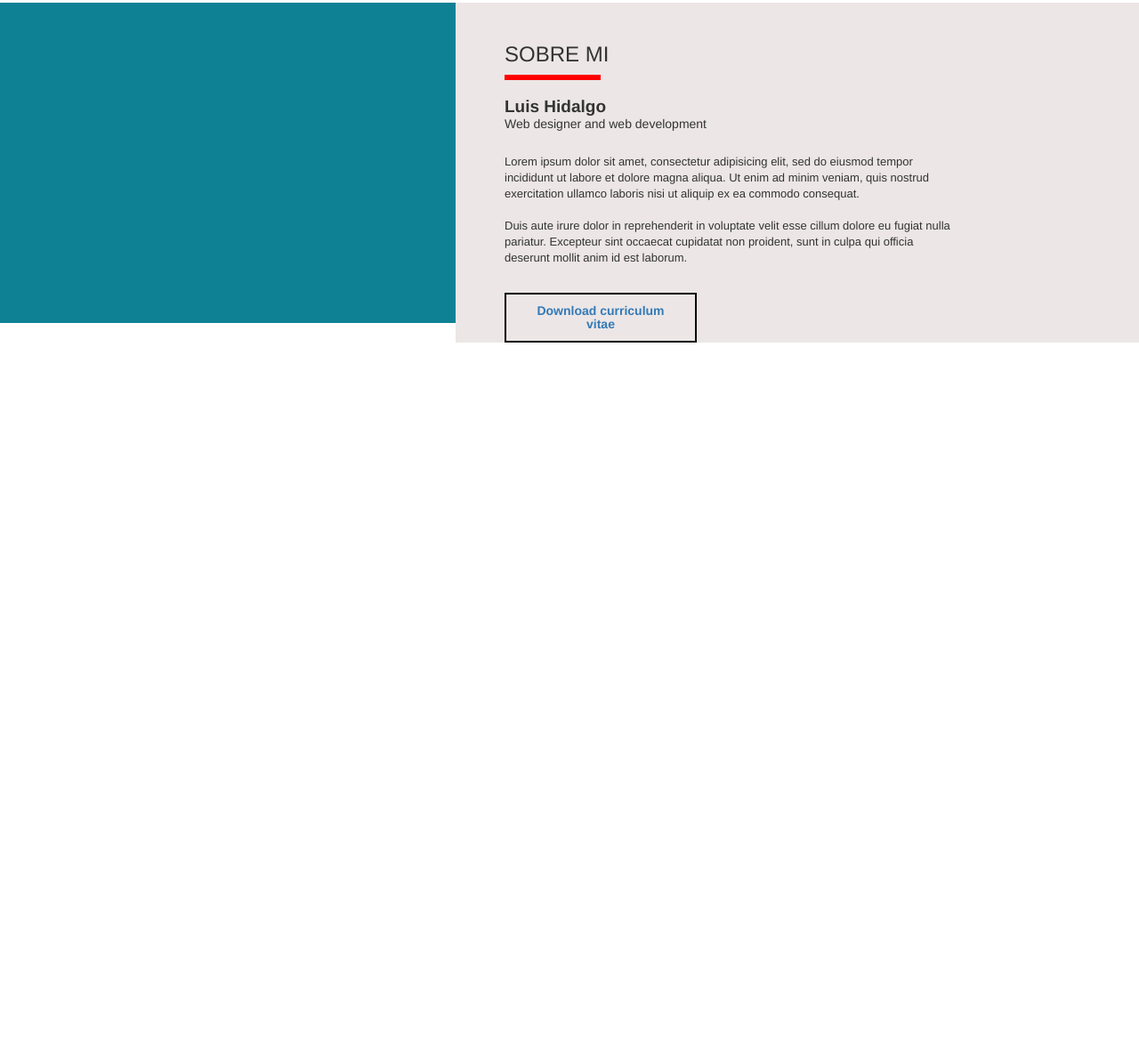
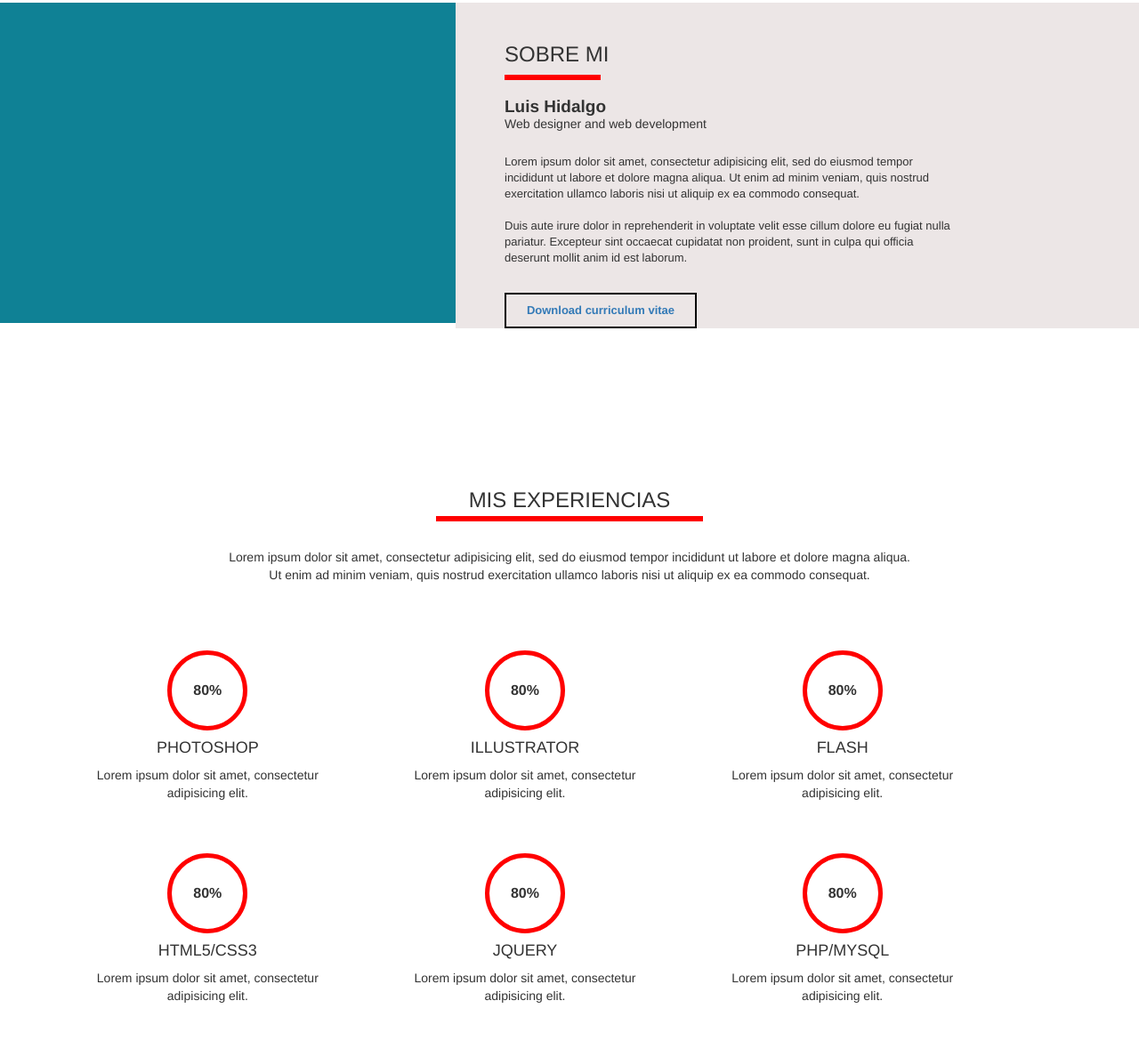
Before and after one commit to hidalluis/PortafoliosWeb, a plain HTML site: page index.html in a window 1280 px wide. Shown: the part 474-1644 px from the top of the page at 89% size. Before the commit the page ends 939 px from the top, so only its background shows below. Drawn offline with nearby package versions, Linux system fonts and the light colour scheme; files that its build step writes are made by us from their sources.

Commit message:
section design experience in design and frontend

```diff
--- a/index.html
+++ b/index.html
@@ -45,8 +45,57 @@
         <br>
         <br>
         Duis aute irure dolor in reprehenderit in voluptate velit esse cillum dolore eu fugiat nulla pariatur. Excepteur sint occaecat cupidatat non proident, sunt in culpa qui officia deserunt mollit anim id est laborum.</p>
-        <a href="archivos/CurriculoLuis.docx" class="data-curriculum col-md-6 col-lg-4" download="curriculoLuis">Download curriculum vitae</a>
+        <a href="archivos/CurriculoLuis.docx" class="data-curriculum col-md-5 col-lg-4" download="curriculoLuis">Download curriculum vitae</a>
       </div>
+    </section>
+
+    <section class="expertise container">
+      <div class="descrition row ">
+        <h3 class="descrition-title col-md-12 col-lg-12">MIS EXPERIENCIAS</h3>
+        <div class="descrition-linea col-md-3 col-lg-3"></div>
+        <p class="descrition-info col-md-9 col-lg-8">Lorem ipsum dolor sit amet, consectetur adipisicing elit, sed do eiusmod tempor incididunt ut labore et dolore magna aliqua. Ut enim ad minim veniam, quis nostrud exercitation ullamco laboris nisi ut aliquip ex ea commodo consequat.</p>
+      </div>
+      <div class="herraminetas row ">
+
+        <div class="herraminetas-diseñoWeb col-md-12 col-lg-11">
+          <div class="photoshop col-md-4 col-lg-4">
+            <div class="">80%</div>
+            <h4>PHOTOSHOP</h4>
+            <p>Lorem ipsum dolor sit amet, consectetur adipisicing elit.</p>
+          </div>
+          <div class="illustrator col-md-4 col-lg-4">
+            <div class="">80%</div>
+            <h4>ILLUSTRATOR</h4>
+            <p>Lorem ipsum dolor sit amet, consectetur adipisicing elit.</p>
+          </div>
+          <div class="flash col-md-4 col-lg-4">
+            <div class="">80%</div>
+            <h4>FLASH</h4>
+            <p>Lorem ipsum dolor sit amet, consectetur adipisicing elit.</p>
+          </div>
+        </div>
+
+
+        <div class="herraminetas-frontend col-md-12 col-lg-11">
+          <div class="html5css3 col-md-4 col-lg-4">
+            <div class="">80%</div>
+            <h4>HTML5/CSS3</h4>
+            <p>Lorem ipsum dolor sit amet, consectetur adipisicing elit.</p>
+          </div>
+          <div class="jquery col-md-4 col-lg-4">
+            <div class="">80%</div>
+            <h4>JQUERY</h4>
+            <p>Lorem ipsum dolor sit amet, consectetur adipisicing elit.</p>
+          </div>
+          <div class="phpmysql col-md-4 col-lg-4">
+            <div class="">80%</div>
+            <h4>PHP/MYSQL</h4>
+            <p>Lorem ipsum dolor sit amet, consectetur adipisicing elit.</p>
+          </div>
+        </div>
+
+      </div>
+
     </section>
 
     <script src="js/app-min.js" type="text/javascript"></script>
--- a/src/stylesheets/styles.sass
+++ b/src/stylesheets/styles.sass
@@ -89,8 +89,8 @@
       text-align: center
       border: 2px solid black
       display: inline-block
-      padding: 11px 18px
-      font-size: 14px
+      padding: 11px 12px
+      font-size: 13px
       list-style: none
       text-decoration: none
       font-weight: bolder
@@ -98,3 +98,42 @@
     &-curriculum:hover
       background-color: #9bd2fa
       transition: all 0.5s ease
+
+.expertise
+  padding: 80px 0
+  margin: 0 auto
+  .descrition
+    text-align: center
+    display: flex
+    flex-direction: column
+    align-items: center
+    &-title
+      padding-bottom: 0px
+      margin-bottom: 5px
+    &-linea
+      padding-top: 0px
+      border: 3px solid red
+    &-info
+      margin-top: 30px
+
+  .herraminetas
+    text-align: center
+    padding-top: 45px
+    &-diseñoWeb, &-frontend
+      margin-bottom: 28px
+      .photoshop, .illustrator, .flash, .html5css3, .jquery, .phpmysql
+        display: flex
+        flex-direction: column
+        align-items: center
+        .photoshop, div + .illustrator, div + .flash, div + .html5css3, div + .jquery, div + .phpmysql, div
+          border-radius: 50px 50px
+          border: 5px solid red
+          line-height: 80px
+          font-size: 16px
+          font-weight: bolder
+          width: 90px
+          height: 90px
+        .photoshop, h4 + .illustrator, h4 + .flash, div
+          margin-top: 20px
+        .photoshop, p + .illustrator, p + .flash, p + .html5css3, p + .jquery, p + .phpmysql, p
+          padding: 0 20px
```
Also changed, not shown: src/css/styles.css (added).
